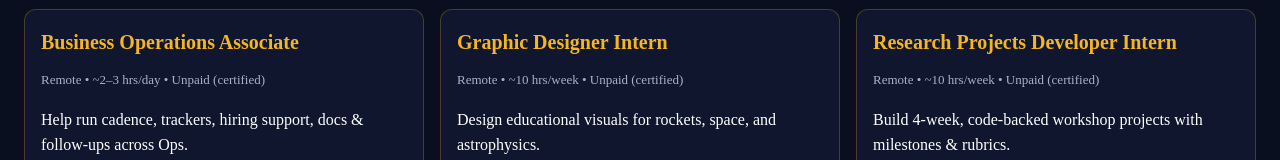
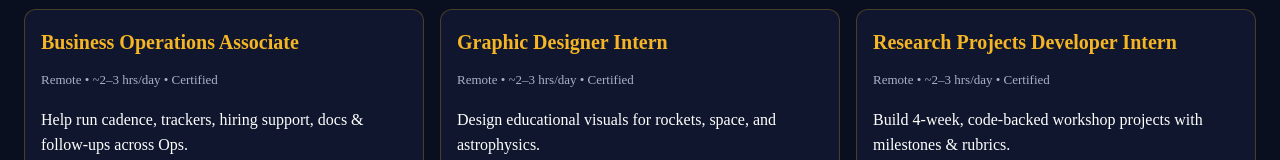
Before and after one commit to RocketiQ/nextjs-boilerplate, a Next.js app: page /careers in a window 1280 px wide. Shown: the part 339-499 px from the top of the page. Built offline with nearby package versions, Linux system fonts and the light colour scheme; no server answers.

Commit message:
Update page.tsx

```diff
--- a/app/careers/page.tsx
+++ b/app/careers/page.tsx
@@ -17,21 +17,21 @@ const roles: Role[] = [
     slug: 'business-operations-associate',
     href: '/business-operations-associate',
     blurb: 'Help run cadence, trackers, hiring support, docs & follow-ups across Ops.',
-    meta: 'Remote • ~2–3 hrs/day • Unpaid (certified)',
+    meta: 'Remote • ~2–3 hrs/day • Certified',
   },
   {
     title: 'Graphic Designer Intern',
     slug: 'graphic-designer-intern',
     href: '/graphic-designer-intern',
     blurb: 'Design educational visuals for rockets, space, and astrophysics.',
-    meta: 'Remote • ~10 hrs/week • Unpaid (certified)',
+    meta: 'Remote • ~2–3 hrs/day • Certified',
   },
   {
     title: 'Research Projects Developer Intern',
     slug: 'research-projects-developer-intern',
     href: '/research-projects-developer-intern',
     blurb: 'Build 4-week, code-backed workshop projects with milestones & rubrics.',
-    meta: 'Remote • ~10 hrs/week • Unpaid (certified)',
+    meta: 'Remote • ~2–3 hrs/day • Certified',
   },
 ];
 
```
